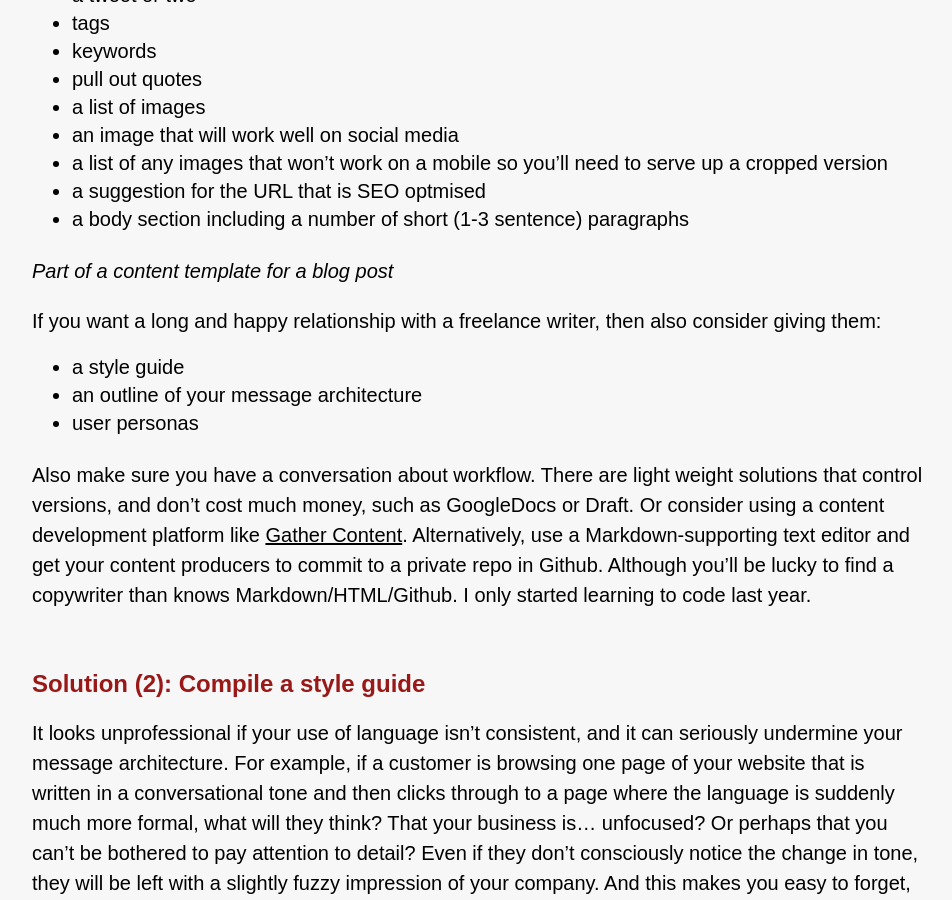
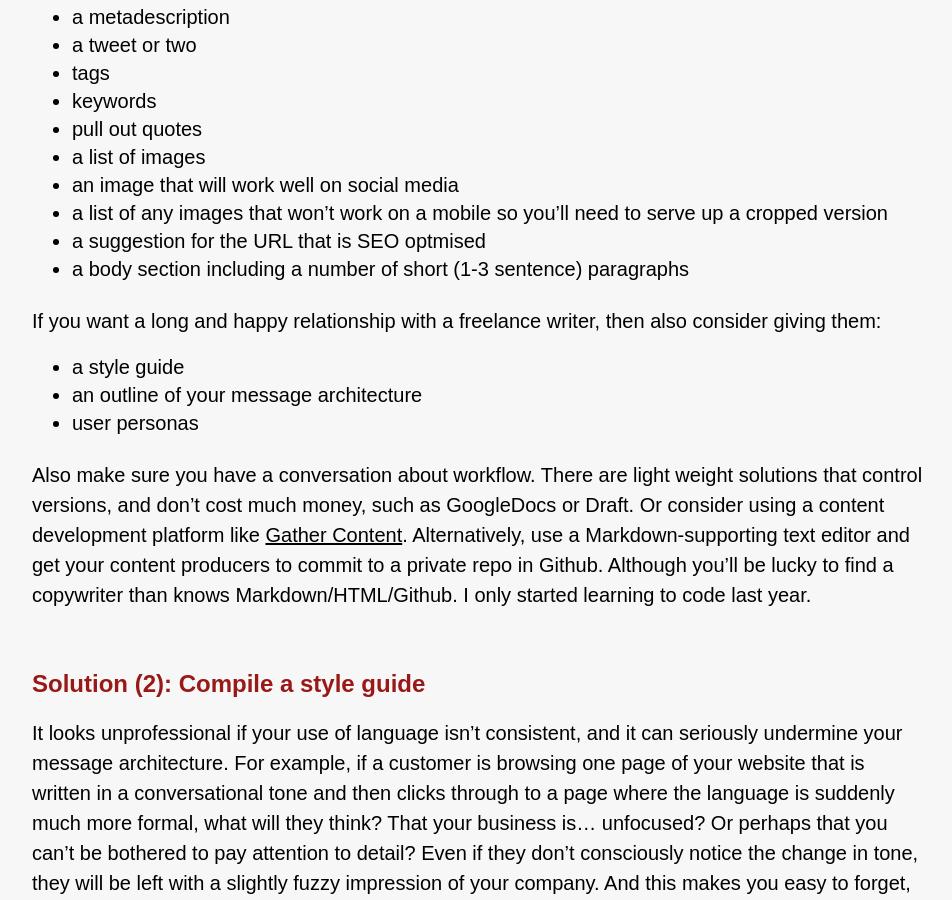
Before and after one commit to smokingpun/smokingpun.github.io, a Jekyll site: the page built from content_strategy_for_startups.md, in a window 1280 px wide and 900 px high, scrolled down 5570 px. Shown: the whole window, without its empty margins (160-1112 px from the left). Built offline with Jekyll 4.4.1, drawn with Linux system fonts in a browser that asks for light colours; nearby versions of some CDN libraries; some of the changed text lies outside the part shown.

```diff
--- a/content_strategy_for_startups.md
+++ b/content_strategy_for_startups.md
@@ -122,7 +122,7 @@
 
 <!-- <img class="content_template" src="/images/content_template.png" alt="sample of a content template"> -->
 
-_Part of a content template for a blog post_
+<!-- _Part of a content template for a blog post_ -->
 
 If you want a long and happy relationship with a freelance writer, then also consider giving them:
 
```
Also changed, not shown: other parts of content_strategy_for_startups.md (+1 -1 lines).
